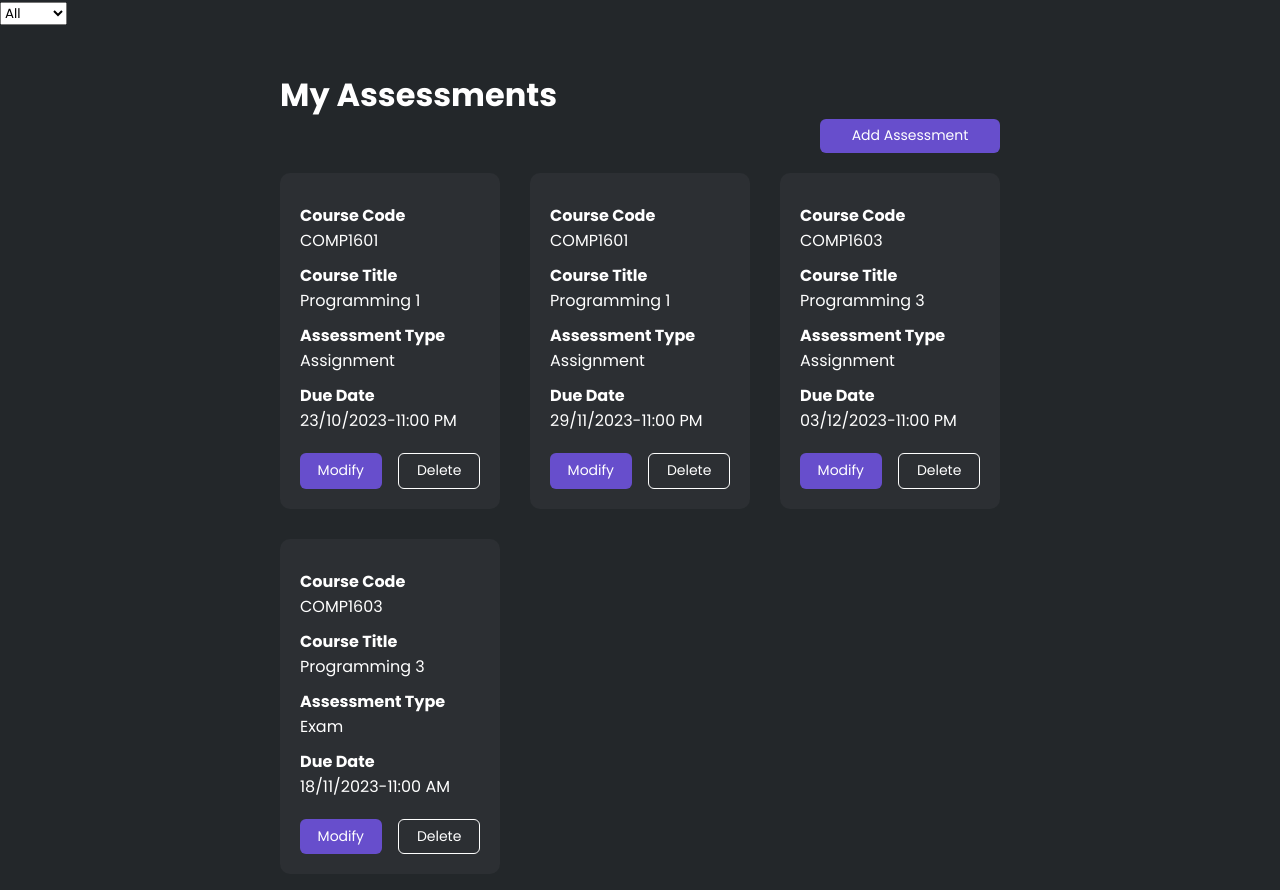
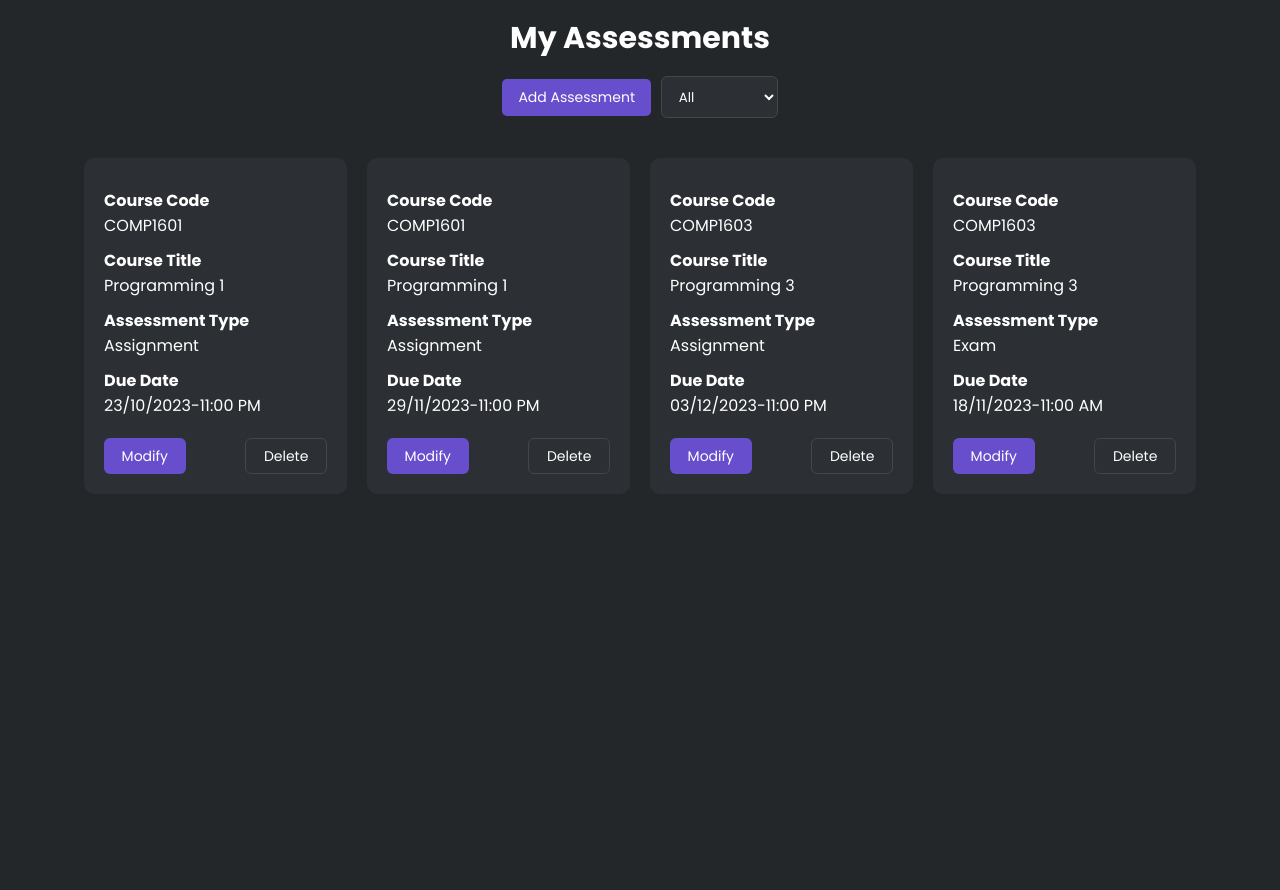
Before and after one commit to assessment-scheduler/assessment-scheduler, a Flask app: page /assessments in a window 1280 px wide. Shown: the part 62-952 px from the top of the page. After the commit the page ends 536 px from the top, so only its background shows below. Run offline with Flask 3, Linux system fonts and the light colour scheme; some libraries are stand-ins or nearby versions.

Commit message:
added responsive css to my assessments page

```diff
--- a/App/static/css/assessments.css
+++ b/App/static/css/assessments.css
@@ -1,4 +1,4 @@
-.main_content{
+/* .main_content{
     margin-top: 30px;
     padding: 1rem 1.5rem;
     width: 60%;
@@ -66,4 +66,116 @@ button:hover{
 #add_assessment_btn{
     width: 25%;
     margin-left: auto;
+} */
+
+.mainContent{
+    padding: 1rem 1.5rem;
+    max-width: 1200px;
+    margin-left: auto;
+    margin-right: auto;
 }
+.mainTitle{
+    display: flex;
+    align-items: center;
+    justify-content: space-between;
+    flex-direction: column;
+}
+
+.mainTitle h1{
+    font-size: 30px;
+}
+
+.btnContainer{
+    display: flex;
+    align-items: center;
+    gap: 10px;
+    margin-top: 15px;
+}
+
+#add_assessment_btn{
+    font-size: 14px;
+    color: white;
+    background: var(--tertiary-color);
+    padding: 0.5rem 1rem;
+    border-radius: 5px;
+    transition: background 0.15s ease-in;
+    text-decoration: none;
+}
+#add_assessment_btn:hover{
+    background-color: #5d45bd;
+}
+
+
+#filterDropdownAssessments{
+    width: 100%;
+    background: var(--secondary-color);
+    border: none;
+    padding: 0.6rem 0.8rem;
+    color: white;
+    border-radius: 6px;
+    border: rgb(70, 70, 70) 1px solid;
+    cursor: pointer;
+}
+
+
+/* card styles */
+.card{
+    background-color: var(--secondary-color);
+    width: 100%;
+    min-height: 300px;
+    padding: 20px;
+    border-radius: 10px;
+    max-width: 300px;
+}
+
+.card-label{
+    padding-top: 10px;
+    font-weight: bold;
+}
+
+.card button{
+    margin-top: 20px;
+}
+
+button{
+    background: var(--tertiary-color);
+    color: white;
+    border: none;
+    padding: 0.4rem 1.1rem;
+    border-radius: 6px;
+    cursor: pointer;
+    transition: background 0.15s ease-in;
+    font-size: 14px;
+    min-width: 80px;
+}
+
+button:hover{
+    background: #5d45bd;
+}
+
+.delete_btn{
+    background: var(--secondary-color);
+    border: rgb(70, 70, 70) 1px solid;
+}
+
+.delete_btn:hover{
+    background: var(--primary-color);
+}
+
+.actions{
+    display: flex;
+    justify-content: space-between;
+}
+
+#card_container{
+    display: grid;
+    grid-template-columns: repeat(auto-fill, minmax(250px, 1fr));
+    grid-gap: 20px;
+    padding: 20px;
+    justify-items: center;
+
+    max-width: 1200px;
+    margin-left: auto;
+    margin-right: auto;
+    margin-top: 20px;
+}
--- a/App/templates/assessments.html
+++ b/App/templates/assessments.html
@@ -3,27 +3,40 @@
 {% block title %}My Assessments{% endblock %}
 
 {% block head %}
+<head>
     <link rel="stylesheet" href="../static/css/main.css">
     <link rel="stylesheet" href="../static/css/assessments.css">
+</head>
+
 {% endblock %}
 
 {% block content %}
 <!--this dropdown will display the courses associated to this lecturer -->
-<select id="filterDropdown">
+<body>
+    <div class="mainContent">
+        <div class="mainTitle">
+            <h1>My Assessments</h1>
+            <div class="btnContainer">
+                <a href="" id="add_assessment_btn">Add Assessment</a>
+                <div class="filterContainer">
+                    <select id="filterDropdownAssessments">
                         <option value="all">All</option>
-    <option value="COMP1601">Card 1</option>
-    <option value="COMP1603">Card 2</option>
+                        <option value="COMP1601">COMP1601</option>
+                        <option value="COMP1603">COMP1603</option>
+                    </select>
+                </div>
+            </div>
 
-  </select>
-<div class="main_content">
-    <h1>My Assessments</h1>
-    <button id="add_assessment_btn">Add Assessment</button>
+        </div>
+
+
+
         <div id="card_container"></div>
     </div>
     <script src="../static/js/assessments.js"></script>
     <script>
         document.addEventListener('DOMContentLoaded', function() {
-        const filterDropdown = document.getElementById('filterDropdown');
+            const filterDropdown = document.getElementById('filterDropdownAssessments');
             const cards = document.querySelectorAll('.card');
 
             filterDropdown.addEventListener('change', function() {
@@ -40,4 +53,6 @@
             });
           });
     </script>
+</body>
+
 {% endblock %}
```
Lines whose indentation alone changed are shown as unchanged.
